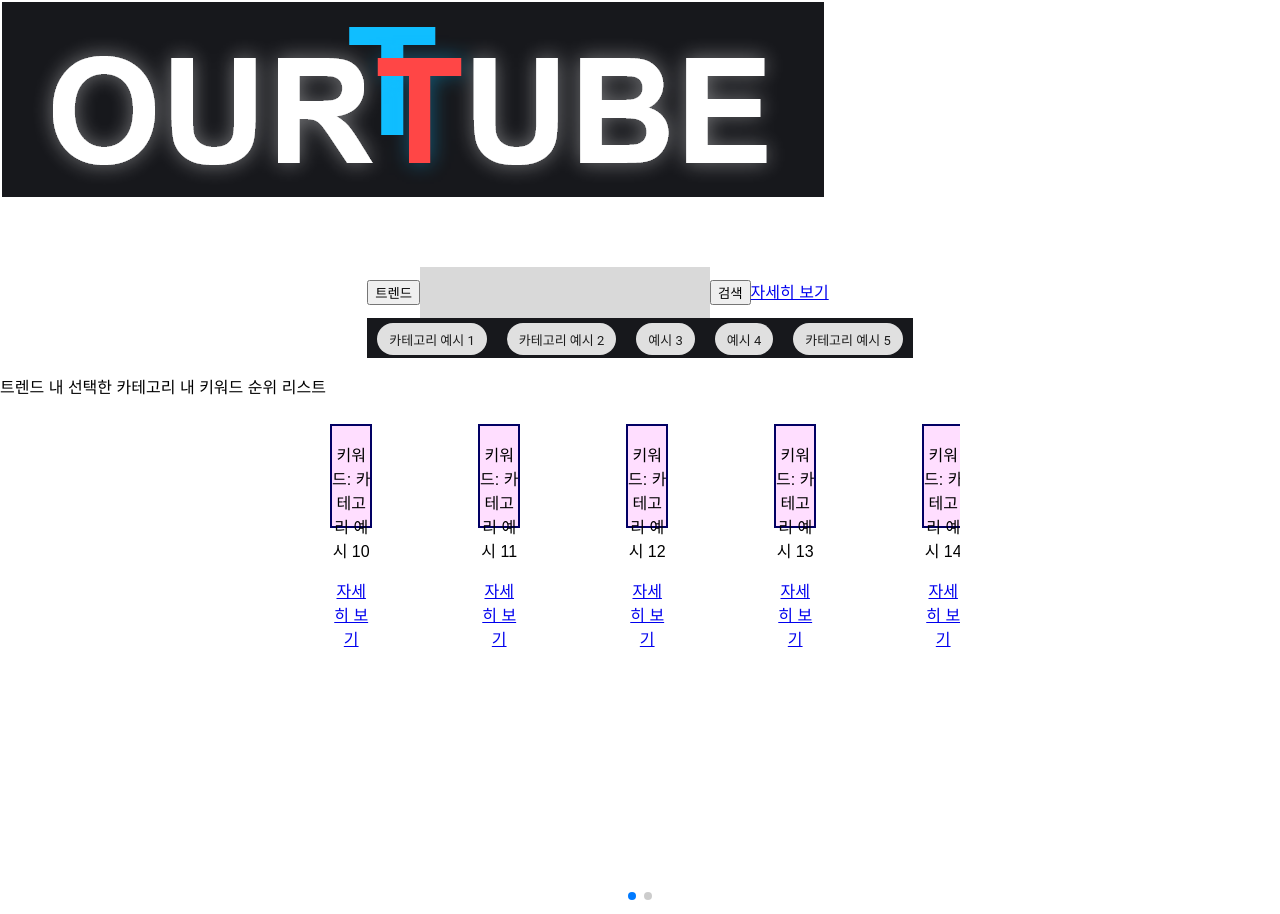
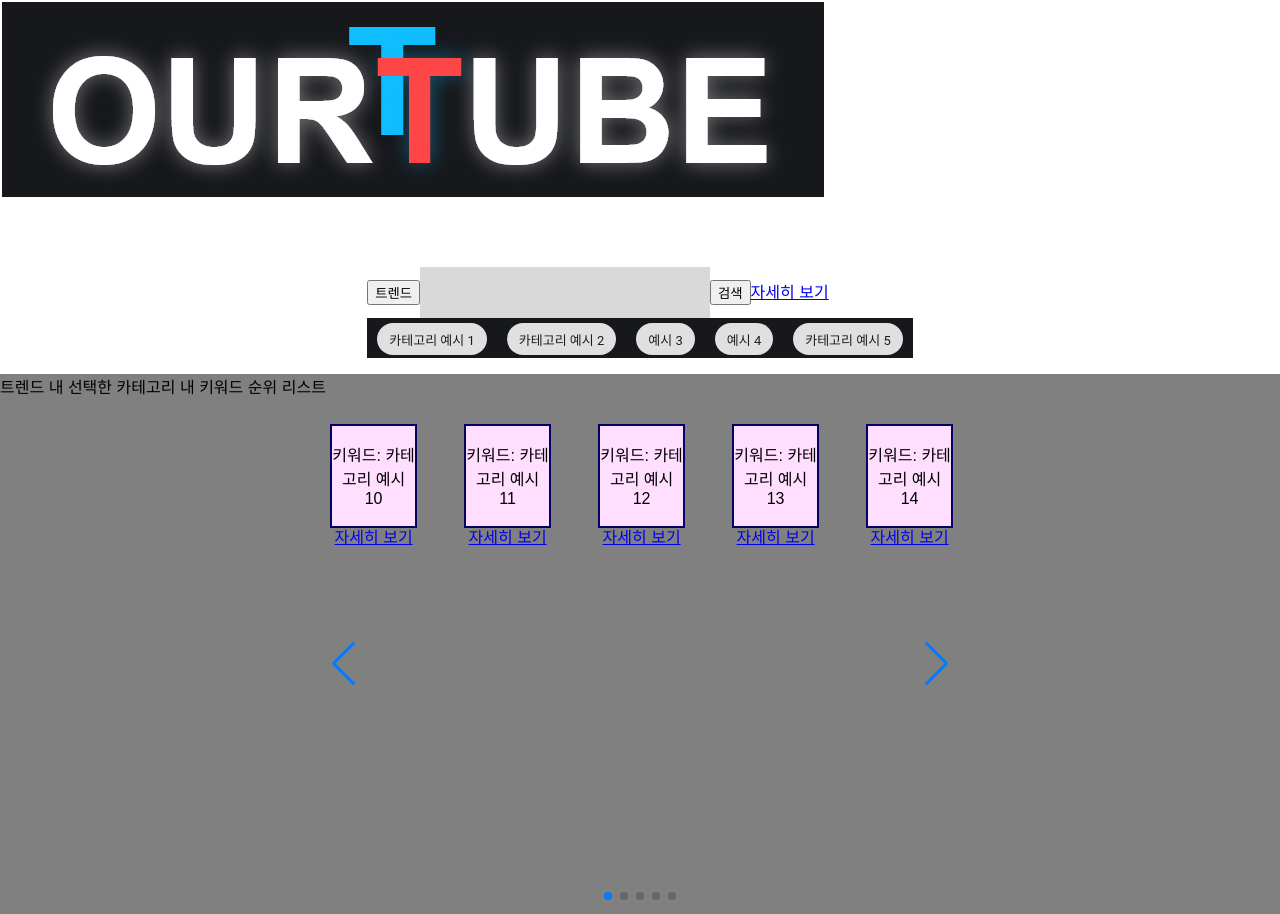
Before and after one commit to VanSubstance/ourtube, a React (Create React App) app in the folder front/: page / in a window 1280 px wide. Built offline with nearby package versions, Linux system fonts and the light colour scheme; the HTML template or start-up script is replaced by a standard one.

Commit message:
Update KeywordList.js
+ Swiper 밀리는 문제 임시 해결

```diff
--- a/front/src/Design/Comps/KeywordList.js
+++ b/front/src/Design/Comps/KeywordList.js
@@ -52,17 +52,59 @@ class KeywordList extends Component {
 
     render() {
         return (
-            <div>
+            <div
+                style = {{
+                    backgroundColor: "grey"
+                }}>
                 <p>{this.props.type} 내 선택한 카테고리 내 키워드 순위 리스트</p>
                 <Swiper
                     className= "keywordListVertical"
-                    spaceBetween={100}
+                    spaceBetween={30}
                     slidesPerView={5}
+                    navigation
+                    loop
                     onSlideChange={() => console.log('slide change')}
                     pagination={{ clickable: true }}
 
                 >
-                    {this.renderLists()}
+                    {/* {this.renderLists()} */}
+
+                <SwiperSlide>
+                    <KeywordItemVertical
+                        type = {this.props.type}
+                        keyword={this.state.keywords[0]}>
+
+                    </KeywordItemVertical>
+                </SwiperSlide>
+                <SwiperSlide>
+                    <KeywordItemVertical
+                        type = {this.props.type}
+                        keyword={this.state.keywords[1]}>
+
+                    </KeywordItemVertical>
+                </SwiperSlide>
+                <SwiperSlide>
+                    <KeywordItemVertical
+                        type = {this.props.type}
+                        keyword={this.state.keywords[2]}>
+
+                    </KeywordItemVertical>
+                </SwiperSlide>
+                <SwiperSlide>
+                    <KeywordItemVertical
+                        type = {this.props.type}
+                        keyword={this.state.keywords[3]}>
+
+                    </KeywordItemVertical>
+                </SwiperSlide>
+                <SwiperSlide>
+                    <KeywordItemVertical
+                        type = {this.props.type}
+                        keyword={this.state.keywords[4]}>
+
+                    </KeywordItemVertical>
+                </SwiperSlide>
+
                 </Swiper>
             </div>
         );
```
